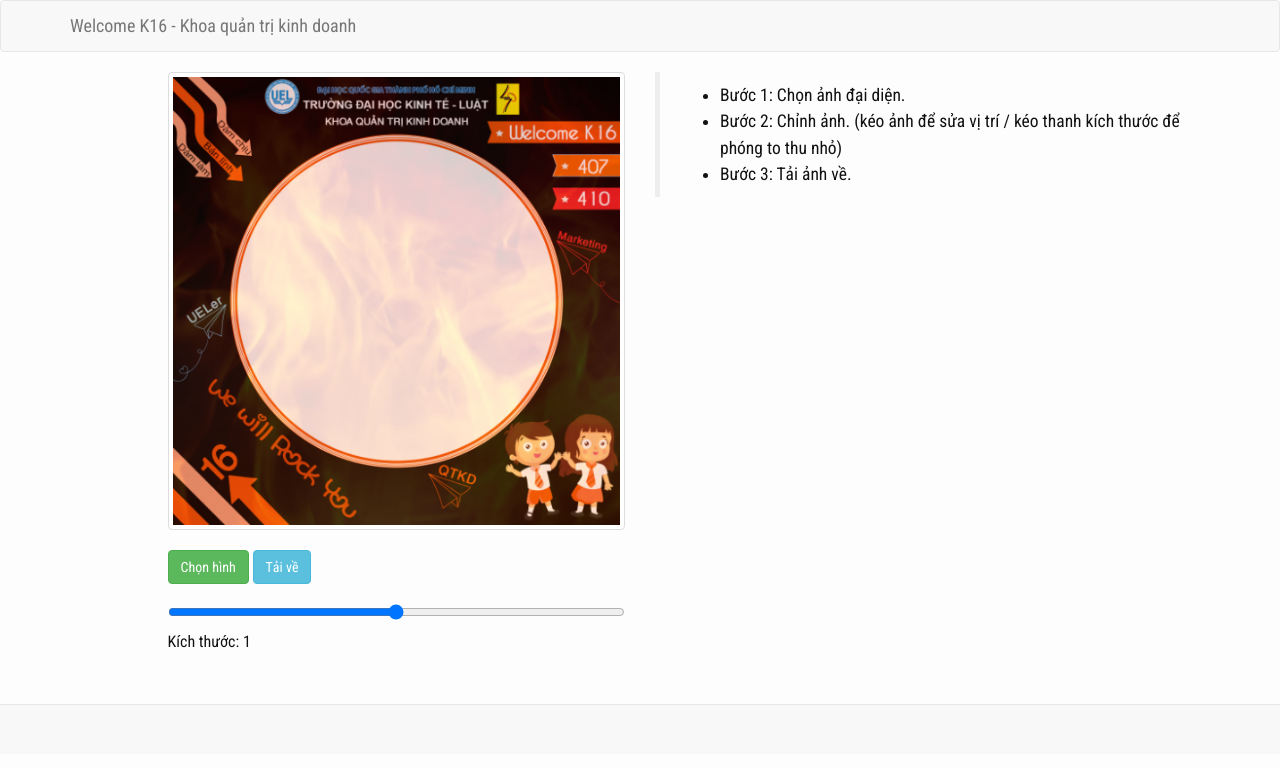
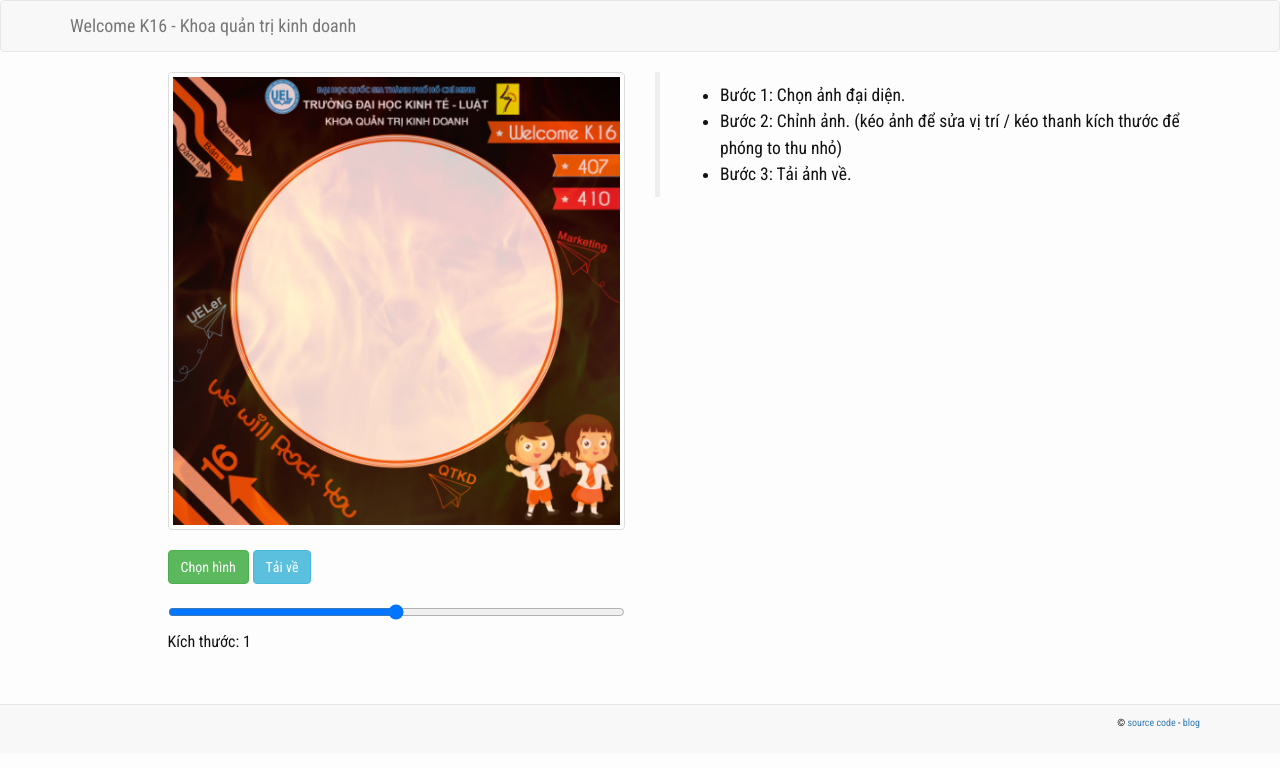
Before and after one commit to 14gamez/welcome-k16, a plain HTML site: page index.html in a window 1280 px wide. Drawn offline with Linux system fonts and the light colour scheme.

Commit message:
update blog link

```diff
--- a/css/style.css
+++ b/css/style.css
@@ -38,3 +38,9 @@
 .col-left {
 	margin-bottom: 20px;
 }
+
+.meta-info {
+	float: right;
+	font-size: 10px;
+	margin: 10px;
+}
--- a/index.html
+++ b/index.html
@@ -8,7 +8,7 @@
 	<meta name="viewport" content="width=device-width, initial-scale=1">
 	<link href='https://fonts.googleapis.com/css?family=Roboto+Condensed:400,700&subset=latin,vietnamese' rel='stylesheet' type='text/css'>
 
-	<link rel="icon" href="/fav-icon.png">
+	<link rel="icon" href="fav-icon.png">
 </head>
 <body>
 
@@ -48,11 +48,19 @@
 		<form>
 			<input style="display:none;" type="file" id="imageFile" accept="image/*" onchange="updateImage()">
 		</form>
+
 	</div>
 
 	<div class="footer">
+		<div class="container">
+			<div class="meta-info">
+				&copy;
+				<a target="_blank" href="https://github.com/14gamez/welcome-k16/tree/gh-pages">source code</a> -
+				<a target="_blank" href="https://luuthevinh.me">blog</a>
+			</div>
+		</div>
+	</div>
 
-	</div>
 
 	<!-- jQuery (necessary for Bootstrap's JavaScript plugins) -->
     <script src="js/jquery-1.12.0.min.js"></script>
```
